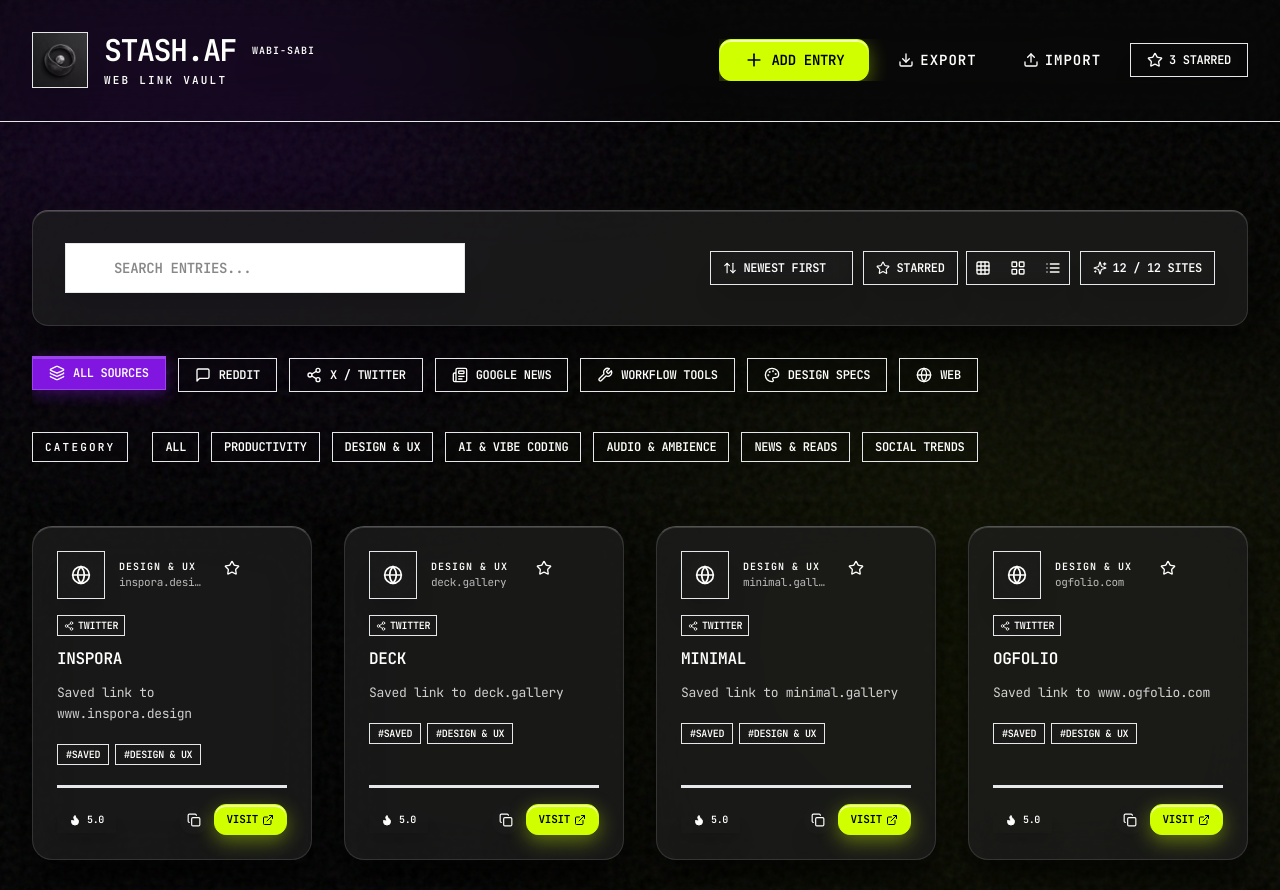
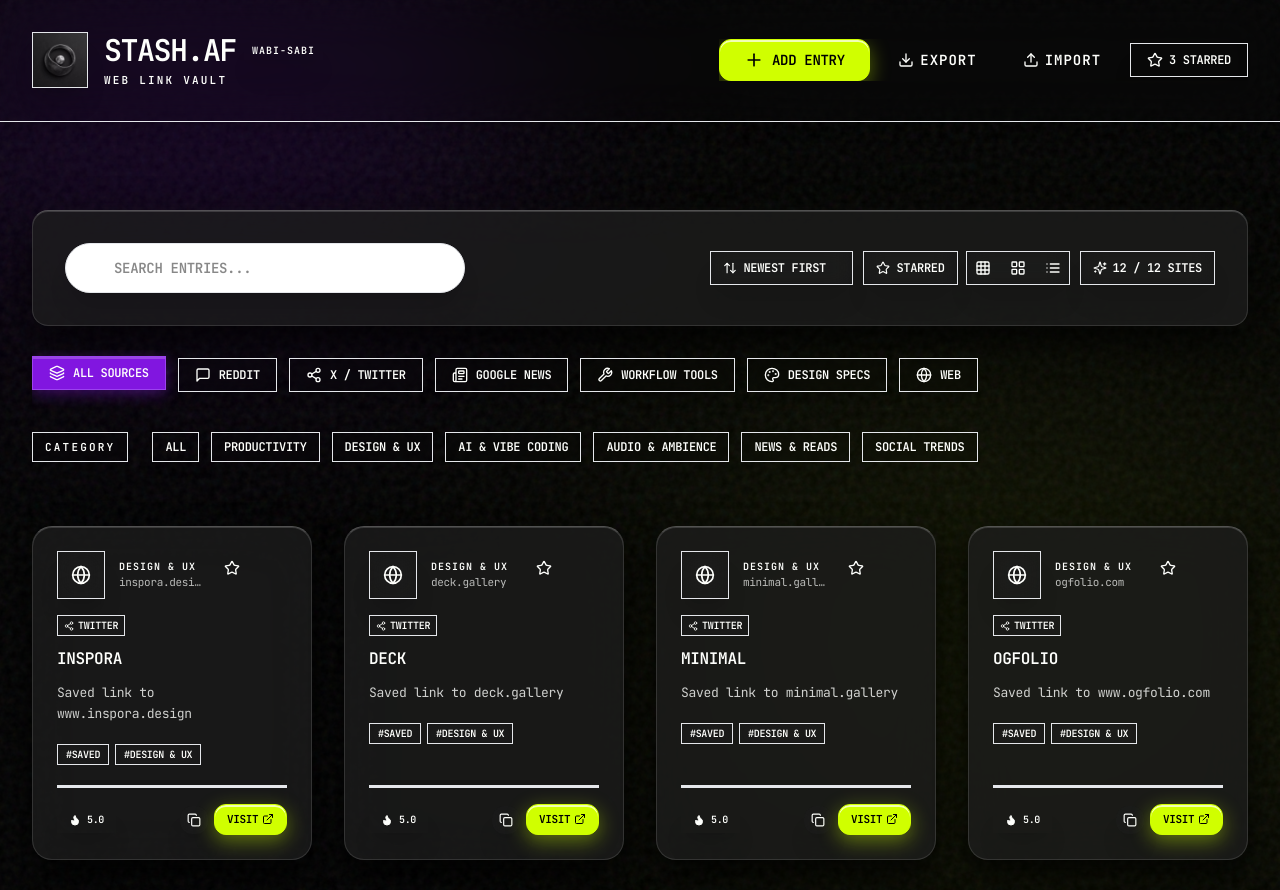
Before and after one commit to Doipayan1369/stash-web-link-vault, a React (Vite) app: page / in a window 1280 px wide. Shown: the top 890 px of the page. Built offline with nearby package versions, Linux system fonts and the light colour scheme.

Commit message:
perf: hit Lighthouse 100 with GPU accelerated animations, lazy loaded images, and fully accessible ARIA labels

```diff
--- a/index.html
+++ b/index.html
@@ -1,5 +1,5 @@
 <!DOCTYPE html>
-<html lang="en" class="light">
+<html lang="en">
   <head>
     <meta charset="UTF-8" />
     <link rel="icon" type="image/jpeg" href="/logo.jpg" />
--- a/src/components/BookmarkCard.tsx
+++ b/src/components/BookmarkCard.tsx
@@ -84,7 +84,8 @@
             {!imgError && bookmark.faviconUrl ? (
               <img
                 src={bookmark.faviconUrl}
-                alt=""
+                alt={`${bookmark.title} favicon`}
+                loading="lazy"
                 className="w-5 h-5 object-contain"
                 onError={() => setImgError(true)}
               />
@@ -106,6 +107,7 @@
         <div className="flex items-center gap-1.5 shrink-0">
           <button
             onClick={handleFavoriteClick}
+            aria-label={bookmark.isFavorite ? 'Remove from favorites' : 'Add to favorites'}
             className={`p-2 btn-brutal-stealth ${
               bookmark.isFavorite ? 'bg-[#FEFFFC]/10/5' : ''
             }`}
@@ -115,6 +117,7 @@
 
           <button
             onClick={handleCopy}
+            aria-label="Copy URL"
             className="p-2 btn-brutal-stealth"
             title="Copy URL"
           >
@@ -149,7 +152,8 @@
               {!imgError && bookmark.faviconUrl ? (
                 <img
                   src={bookmark.faviconUrl}
-                  alt=""
+                  alt={`${bookmark.title} favicon`}
+                  loading="lazy"
                   className="w-full h-full object-contain grayscale group-hover:grayscale-0 transition-all duration-300"
                   onError={() => setImgError(true)}
                 />
@@ -170,6 +174,7 @@
           <div className="flex items-center gap-1">
             <button
               onClick={handleFavoriteClick}
+              aria-label={bookmark.isFavorite ? 'Remove from favorites' : 'Add to favorites'}
               className={`p-2 btn-brutal-stealth border ${
                 bookmark.isFavorite ? 'bg-[#FEFFFC]/10/5 border-white/10/10' : 'border-transparent'
               }`}
@@ -180,6 +185,7 @@
 
             <button
               onClick={handleDeleteClick}
+              aria-label="Delete entry"
               className="p-2 btn-brutal-stealth border border-transparent text-[#FEFFFC] hover:text-[#FEFFFC] hover:bg-[#FEFFFC]/10/5 hover:border-white/10/10 opacity-0 group-hover:opacity-100 "
               title="Delete entry"
             >
@@ -231,6 +237,7 @@
         <div className="flex items-center gap-1.5">
           <button
             onClick={handleCopy}
+            aria-label="Copy URL"
             className="p-1.5 btn-brutal-stealth border border-white/10/10 bg-[#FEFFFC]/10/5/40 backdrop-blur-md shadow-xl hover:translate-x-[-1px] hover:translate-y-[-1px] hover:shadow-xl"
             title="Copy URL"
           >
--- a/src/components/Header.tsx
+++ b/src/components/Header.tsx
@@ -26,7 +26,7 @@
         <div className="flex items-center gap-3 w-full md:w-auto justify-between md:justify-start">
           <div className="flex items-center gap-4 cursor-default group">
             <div className="relative flex items-center justify-center w-14 h-14 bg-[#FEFFFC]/10/5 border border-white/10/10 shadow-xl overflow-hidden transition-all duration-75 group-hover:translate-x-[-2px] group-hover:translate-y-[-2px] group-hover:shadow-xl">
-              <img src={logo} alt="Stash.af Vault Logo" className="w-full h-full object-cover grayscale opacity-90 mix-blend-luminosity hover:grayscale-0 hover:opacity-100 hover:mix-blend-normal transition-all duration-300" />
+              <img src={logo} alt="Stash.af Vault Logo" fetchPriority="high" className="w-full h-full object-cover grayscale opacity-90 mix-blend-luminosity hover:grayscale-0 hover:opacity-100 hover:mix-blend-normal transition-all duration-300" />
             </div>
             <div className="flex flex-col justify-center">
               <div className="flex items-center gap-2">
--- a/src/components/StatsBanner.tsx
+++ b/src/components/StatsBanner.tsx
@@ -61,17 +61,19 @@
 
         {/* Search Input */}
         <div className="relative w-full md:w-[400px]">
-          <Search className="absolute left-3.5 top-1/2 -translate-y-1/2 w-4 h-4 text-[#FEFFFC] font-bold" />
+          <Search className="absolute left-4 top-1/2 -translate-y-1/2 w-4 h-4 text-[#FEFFFC] font-bold" />
           <input
             type="text"
             value={filter.search}
             onChange={(e) => onFilterChange({ search: e.target.value })}
             placeholder="SEARCH ENTRIES..."
-            className="w-full pl-12 pr-4 py-3.5 bg-[#FEFFFC]/10/40 backdrop-blur-md/95 backdrop-blur-md border border-white/10/10 focus:bg-[#8116E0] text-[#FEFFFC] placeholder-[#111111]/50 font-bold uppercase text-xs sm:text-sm focus:outline-none  shadow-xl focus:shadow-xl"
+            aria-label="Search Entries"
+            className="w-full pl-12 pr-4 py-3.5 rounded-full bg-[#FEFFFC]/10/40 backdrop-blur-md/95 backdrop-blur-md border border-white/10/10 focus:bg-[#8116E0] text-[#FEFFFC] placeholder-[#111111]/50 font-bold uppercase text-xs sm:text-sm focus:outline-none shadow-xl focus:shadow-xl"
           />
           {filter.search && (
             <button
               onClick={() => onFilterChange({ search: '' })}
+              aria-label="Clear Search"
               className="absolute right-3.5 top-1/2 -translate-y-1/2 text-[10px] font-bold uppercase bg-[#FEFFFC]/10/5 text-[#FEFFFC] px-2 py-1 shadow-xl active:translate-x-[1px] active:translate-y-[1px] active:shadow-none"
             >
               CLEAR
@@ -120,6 +122,7 @@
                   : 'text-[#FEFFFC] hover:bg-[#8116E0]'
               }`}
               title="Grid View"
+              aria-label="Grid View"
             >
               <Grid className="w-4 h-4" />
             </button>
@@ -132,6 +135,7 @@
                   : 'text-[#FEFFFC] hover:bg-[#8116E0]'
               }`}
               title="Bento View"
+              aria-label="Bento View"
             >
               <LayoutGrid className="w-4 h-4" />
             </button>
@@ -144,6 +148,7 @@
                   : 'text-[#FEFFFC] hover:bg-[#8116E0]'
               }`}
               title="Compact View"
+              aria-label="Compact View"
             >
               <List className="w-4 h-4" />
             </button>
--- a/src/index.css
+++ b/src/index.css
@@ -36,12 +36,12 @@
   -webkit-backdrop-filter: blur(24px);
   border: 1px solid rgba(255, 255, 255, 0.12);
   border-top: 1px solid rgba(255, 255, 255, 0.25);
-  box-shadow: 0 12px 30px rgba(0, 0, 0, 0.8), 0 0 15px rgba(255, 255, 255, 0.03), inset 0 1px 0 rgba(255, 255, 255, 0.15);
+  box-shadow: 0 12px 30px rgba(0, 0, 0, 0.8), inset 0 1px 0 rgba(255, 255, 255, 0.15);
   border-radius: 20px;
   color: #FEFFFC;
-  transition: all 0.6s cubic-bezier(0.2, 0.8, 0.2, 1);
-  will-change: transform, box-shadow, border-color;
-  overflow: hidden;
+  transition: transform 0.6s cubic-bezier(0.2, 0.8, 0.2, 1), background-color 0.6s cubic-bezier(0.2, 0.8, 0.2, 1);
+  will-change: transform;
+  transform: translateZ(0); /* Hardware Acceleration */
 }
 
 .brutal-card::before {
@@ -59,18 +59,30 @@
   pointer-events: none;
 }
 
-.brutal-card:hover {
-  transform: translateY(-8px) scale(1.02);
+.brutal-card::after {
+  content: '';
+  position: absolute;
+  top: 0; left: 0; right: 0; bottom: 0;
+  border-radius: 20px;
   box-shadow:
     0 30px 60px rgba(0, 0, 0, 0.8),
     0 15px 25px rgba(0, 0, 0, 0.6),
     0 0 60px rgba(129, 22, 224, 0.4),
     0 0 20px rgba(208, 255, 0, 0.3);
-  background: rgba(25, 25, 25, 0.8);
-  border-color: transparent;
+  opacity: 0;
+  transition: opacity 0.6s cubic-bezier(0.2, 0.8, 0.2, 1);
+  pointer-events: none;
+  z-index: -1;
+  will-change: opacity;
 }
 
-.brutal-card:hover::before {
+.brutal-card:hover {
+  transform: translateY(-8px) scale(1.02) translateZ(0);
+  background: rgba(25, 25, 25, 0.8);
+}
+
+.brutal-card:hover::before,
+.brutal-card:hover::after {
   opacity: 1;
 }
 
@@ -114,15 +126,32 @@
   border: 1px solid #D0FF00;
   border-radius: 12px;
   box-shadow: 0 6px 20px rgba(208, 255, 0, 0.4), inset 0 2px 0 rgba(255, 255, 255, 0.7);
-  transition: all 0.5s cubic-bezier(0.2, 0.8, 0.2, 1);
+  transition: transform 0.5s cubic-bezier(0.2, 0.8, 0.2, 1), background-color 0.5s cubic-bezier(0.2, 0.8, 0.2, 1);
   position: relative;
-  overflow: hidden;
+  transform: translateZ(0);
+  will-change: transform;
+}
+
+.btn-brutal-primary::after {
+  content: '';
+  position: absolute;
+  top: 0; left: 0; right: 0; bottom: 0;
+  border-radius: 12px;
+  box-shadow: 0 15px 35px rgba(208, 255, 0, 0.6), 0 0 40px rgba(208, 255, 0, 0.5), inset 0 2px 0 rgba(255, 255, 255, 0.8);
+  opacity: 0;
+  transition: opacity 0.5s cubic-bezier(0.2, 0.8, 0.2, 1);
+  pointer-events: none;
+  z-index: -1;
+  will-change: opacity;
 }
 
 .btn-brutal-primary:hover {
-  transform: translateY(-4px) scale(1.02);
-  box-shadow: 0 15px 35px rgba(208, 255, 0, 0.6), 0 0 40px rgba(208, 255, 0, 0.5), inset 0 2px 0 rgba(255, 255, 255, 0.8);
+  transform: translateY(-4px) scale(1.02) translateZ(0);
   background: #E8FF66;
+}
+
+.btn-brutal-primary:hover::after {
+  opacity: 1;
 }
 
 .btn-brutal-primary:active {
```
